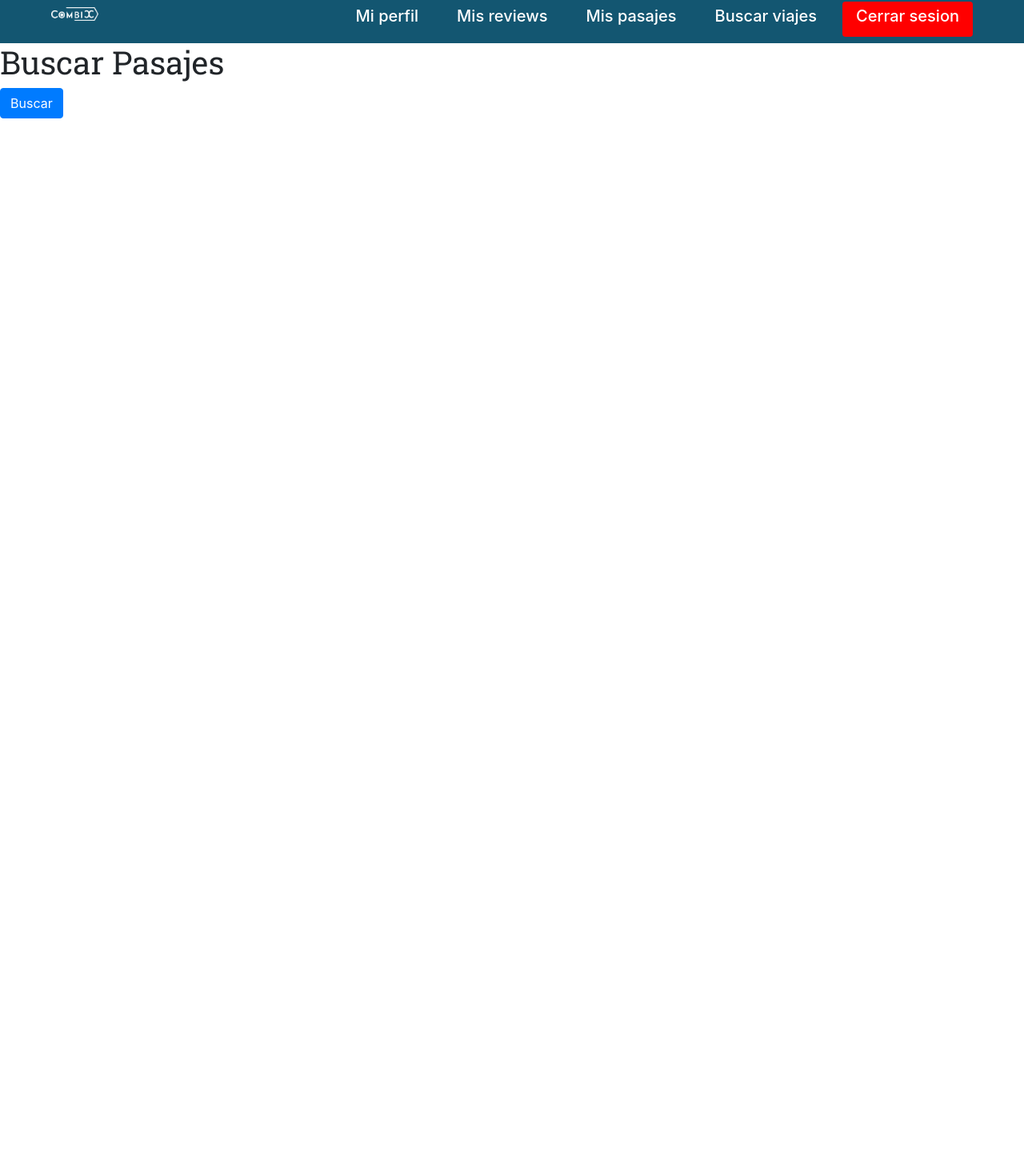
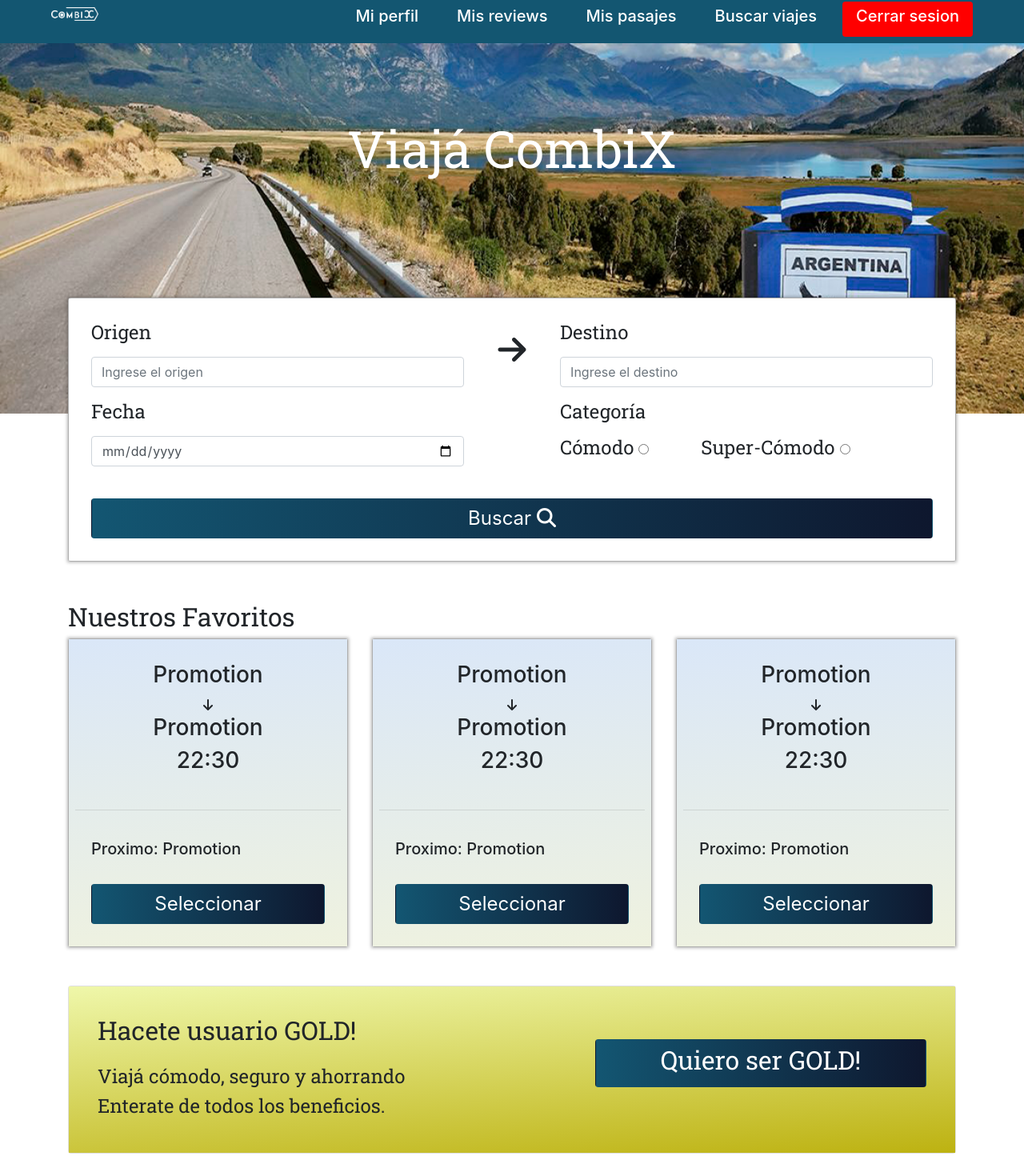
Before and after one commit to marzofran/combix, a React (Create React App) app in the folder combix/: page /client/buscarPasajes in a window 1280 px wide. Shown: the part 68-1538 px from the top of the page at 80% size. Before the commit the page ends 800 px from the top, so only its background shows below. Built offline with nearby package versions, Linux system fonts and the light colour scheme.

Commit message:
Maquetado buscar

```diff
--- a/combix/src/App.css
+++ b/combix/src/App.css
@@ -1,7 +1,8 @@
 @import url('https://fonts.googleapis.com/css2?family=Roboto+Slab&display=swap');
 
 h1,
-h2 {
+h2,
+h4 {
   font-family: 'Roboto Slab', serif;
 }
 
@@ -231,3 +232,33 @@
   background: #f08e7e;
   padding: 0.5rem 1rem;
 }
+
+.bg-image-pasaje {
+  background-image: url('./resources/bg-fluid-buscar.png');
+  background-size: cover;
+  background-repeat: no-repeat;
+}
+
+.sombra-buscar {
+  box-shadow: 0px 0px 4px 2px rgba(0, 0, 0, 0.29);
+  -webkit-box-shadow: 0px 0px 4px 2px rgba(0, 0, 0, 0.29);
+  -moz-box-shadow: 0px 0px 4px 2px rgba(0, 0, 0, 0.29);
+}
+
+.gradient-featured {
+  background: rgb(218, 231, 248);
+  background: linear-gradient(
+    175deg,
+    rgba(218, 231, 248, 1) 0%,
+    rgba(239, 242, 223, 1) 100%
+  );
+}
+
+.gradient-gold {
+  background: rgb(239, 247, 170);
+  background: linear-gradient(
+    176deg,
+    rgba(239, 247, 170, 1) 0%,
+    rgba(189, 178, 17, 1) 100%
+  );
+}
--- a/combix/src/Components/vistas/cliente/buscarPasajes.jsx
+++ b/combix/src/Components/vistas/cliente/buscarPasajes.jsx
@@ -1,11 +1,79 @@
 import React from 'react';
-import {Button} from 'react-bootstrap';
+
+import BuscarForm from './elementos/buscar';
+import {Row, Col, Container, Card} from 'react-bootstrap';
+import Fotter from '../../footer';
+import Featured from './elementos/promocionados';
 const BuscarPasajes = () => {
   return (
     <div>
-      <h1>Buscar Pasajes</h1>
+      <div className='bg-image-pasaje'>
+        <Container>
+          <div>
+            <Row>
+              <Col>
+                <div style={{position: 'relative', top: '20%'}}>
+                  <h1
+                    className={'text-center text-white  pb-5'}
+                    style={{fontSize: '64px'}}
+                  >
+                    Viajá CombiX
+                  </h1>
+                </div>
+                <div style={{position: 'relative', top: '40%'}}>
+                  <BuscarForm></BuscarForm>
+                </div>
+              </Col>
+            </Row>
+          </div>
+        </Container>
+      </div>
+      <Container>
+        <h2 style={{marginTop: '235px'}}>Nuestros Favoritos</h2>
+        <Row>
+          <Col>
+            <Featured></Featured>
+          </Col>
+          <Col>
+            <Featured></Featured>
+          </Col>
+          <Col>
+            <Featured></Featured>
+          </Col>
+        </Row>
+      </Container>
+      <Container>
+        <Card className='mt-5'>
+          <div className='p-3 gradient-gold'>
+            <Card.Body>
+              <Row>
+                <Col lg={7}>
+                  <h2>Hacete usuario GOLD!</h2>
+                  <h4 className='mt-4'>Viajá cómodo, seguro y ahorrando</h4>
+                  <h4>Enterate de todos los beneficios.</h4>
+                </Col>
+                <Col>
+                  <button
+                    className={'btn btn-login '}
+                    style={{marginTop: '30px'}}
+                  >
+                    <h2>Quiero ser GOLD!</h2>
+                  </button>
+                </Col>
+              </Row>
+            </Card.Body>
+          </div>
+        </Card>
 
-      <Button>Buscar</Button>
+        <div className='mt-5'>
+          <h2>Opiniones de nuestros viajeros</h2>
+          <h1 className=' text-center'>
+            {' '}
+            <i class='fa fa-plus' aria-hidden='true'></i>
+          </h1>
+        </div>
+      </Container>
+      <Fotter></Fotter>
     </div>
   );
 };
--- /dev/null
+++ b/combix/src/Components/vistas/cliente/elementos/buscar.jsx
@@ -0,0 +1,72 @@
+import React from 'react';
+import {Form, Row, Col, Card} from 'react-bootstrap';
+const BuscarForm = () => {
+  return (
+    <div>
+      <Card>
+        <div class='p-2 sombra-buscar'>
+          <Card.Body>
+            <Form>
+              <Row>
+                <Col>
+                  <Form.Group>
+                    <Form.Label>
+                      <h4>Origen</h4>
+                    </Form.Label>
+                    <Form.Control placeholder='Ingrese el origen' />
+                  </Form.Group>
+                  <Form.Group>
+                    <Form.Label>
+                      <h4>Fecha</h4>
+                    </Form.Label>
+                    <Form.Control placeholder='Fecha' type='date' />
+                  </Form.Group>
+                </Col>
+                <Col lg='1'>
+                  <h1 className='text-center'>
+                    <i
+                      className='fa fa-arrow-right mt-3'
+                      aria-hidden='true'
+                    ></i>
+                  </h1>
+                </Col>
+                <Col>
+                  <Form.Group>
+                    <Form.Label>
+                      <h4>Destino</h4>
+                    </Form.Label>
+                    <Form.Control placeholder='Ingrese el destino' />
+                  </Form.Group>
+                  <Form.Label>
+                    <h4>Categoría</h4>
+                  </Form.Label>
+                  <Form.Group>
+                    <h4 style={{display: 'inline'}}>
+                      Cómodo{' '}
+                      <Form.Check
+                        inline
+                        name='group1'
+                        type='radio'
+                        label=' '
+                      ></Form.Check>
+                    </h4>
+                    <h4 className='ml-5' style={{display: 'inline'}}>
+                      Super-Cómodo{' '}
+                      <Form.Check inline name='group1' type='radio' label=' ' />
+                    </h4>
+                  </Form.Group>
+                </Col>
+              </Row>
+
+              <button className={'btn btn-login mt-4'}>
+                Buscar <i class='fa fa-search' aria-hidden='true'></i>
+              </button>
+            </Form>
+          </Card.Body>
+        </div>
+      </Card>
+    </div>
+  );
+};
+
+export default BuscarForm;
--- /dev/null
+++ b/combix/src/Components/vistas/cliente/elementos/promocionados.jsx
@@ -0,0 +1,28 @@
+import React from 'react';
+import {Card} from 'react-bootstrap';
+const Promotions = () => {
+  return (
+    <div>
+      <Card>
+        <div class='p-2 sombra-buscar gradient-featured'>
+          <Card.Body>
+            <div className='text-center'>
+              <h3>Promotion</h3>
+              <i class='fa fa-arrow-down' aria-hidden='true'></i>
+              <h3>Promotion</h3>
+
+              <h3>22:30</h3>
+            </div>
+          </Card.Body>
+          <hr />
+          <Card.Body>
+            <h5>Proximo: Promotion</h5>
+            <button className={'btn btn-login mt-4'}>Seleccionar</button>
+          </Card.Body>
+        </div>
+      </Card>
+    </div>
+  );
+};
+
+export default Promotions;
```
Also changed, not shown: combix/src/resources/bg-fluid-buscar.png (added).
